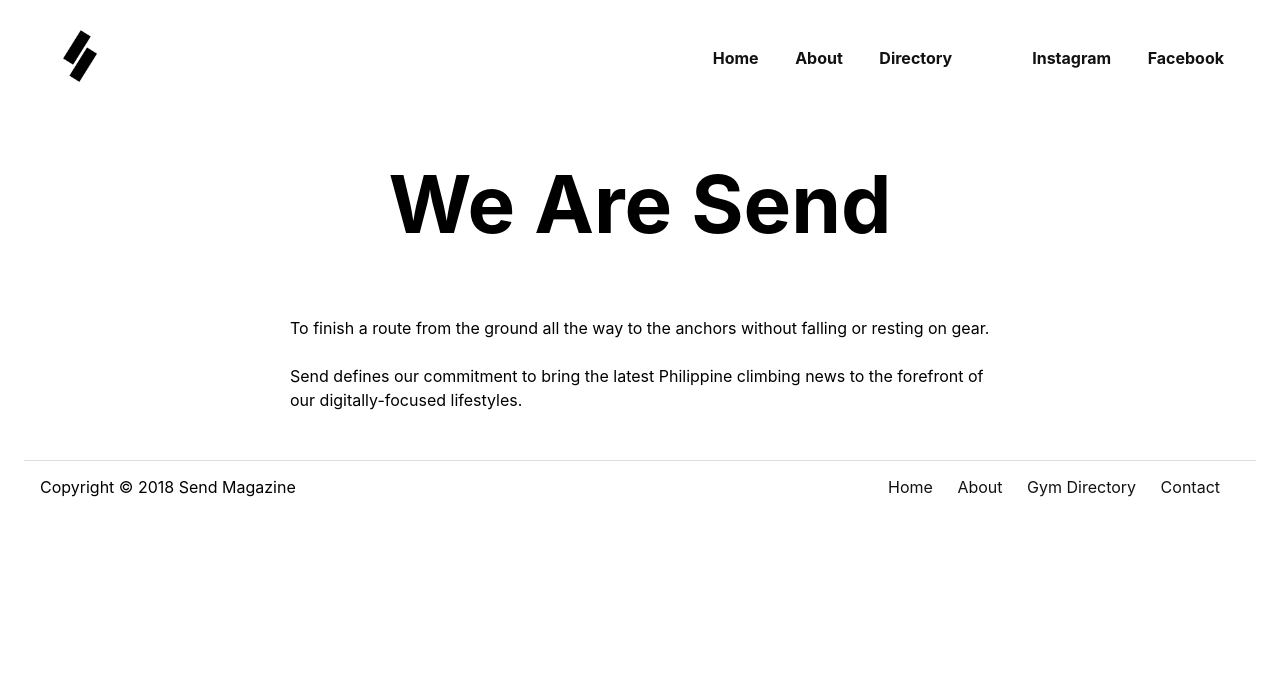
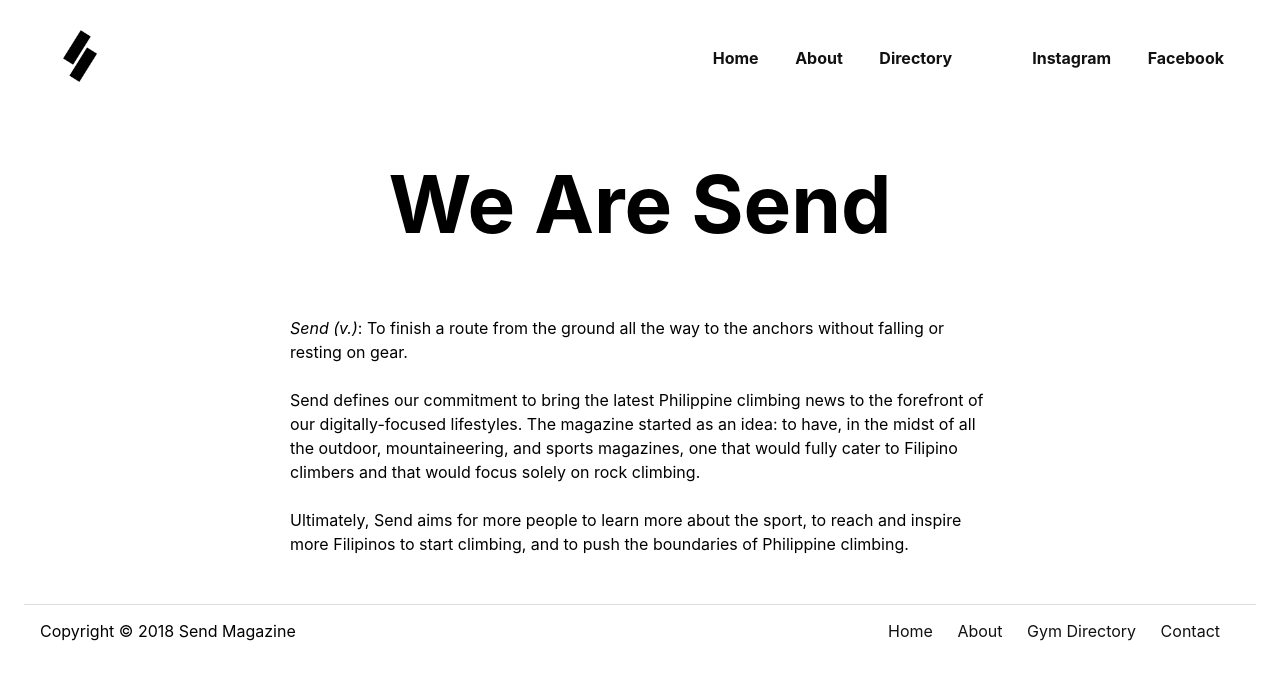
Before and after one commit to nickaguilos/sendmagazine, a Jekyll site: the page built from about.md, in a window 1280 px wide. Shown: the top 680 px of the page. Built offline with Jekyll 4.4.1, drawn with Linux system fonts in a browser that asks for light colours; nearby versions of some CDN libraries; some web fonts are replaced.

Commit message:
grammar edits to articles

```diff
--- a/about.md
+++ b/about.md
@@ -2,16 +2,15 @@
 layout: page
 title: We Are Send
 image: /assets/images/og-image.jpg
+permalink: about
 ---
 
 <div id="about">
 	<div class="content">
-		<p>
-			To finish a route from the ground all the way to the anchors without falling or resting on gear.
-		</p>
+		<p><em>Send (v.)</em>: To finish a route from the ground all the way to the anchors without falling or resting on gear.</p>
 
-		<p>
-			Send defines our commitment to bring the latest Philippine climbing news to the forefront of our digitally-focused lifestyles.
-		</p>
+		<p>Send defines our commitment to bring the latest Philippine climbing news to the forefront of our digitally-focused lifestyles. The magazine started as an idea: to have, in the midst of all the outdoor, mountaineering, and sports magazines, one that would fully cater to Filipino climbers and that would focus solely on rock climbing. </p>
+
+		<p>Ultimately, Send aims for more people to learn more about the sport, to reach and inspire more Filipinos to start climbing, and to push the boundaries of Philippine climbing.</p>
 	</div>
 </div>
```
Also changed, not shown: _posts/2018-04-20-bukidnon.md (+9 -8 lines), _posts/2018-04-20-nationals.md (+1 -0 lines).
